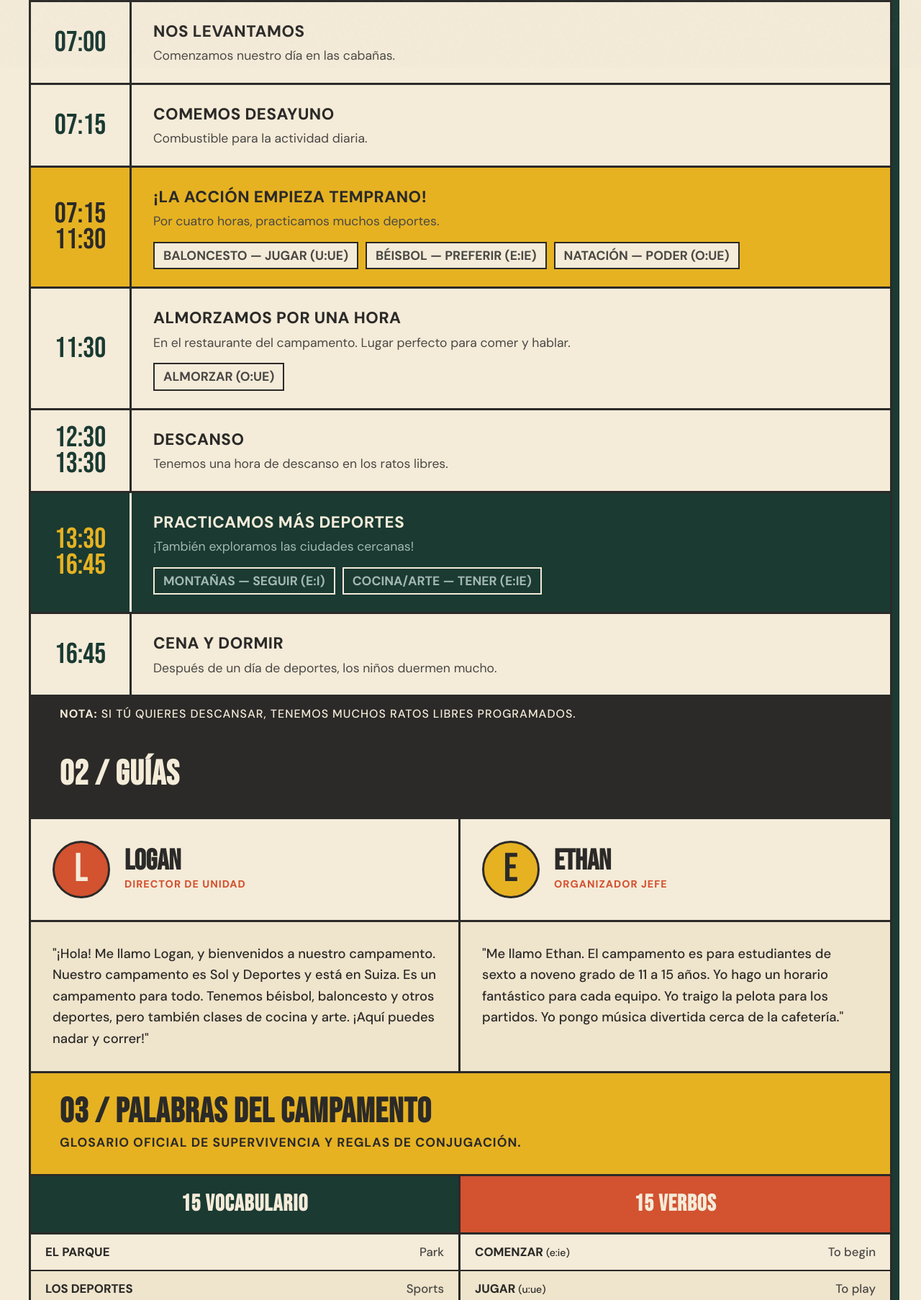
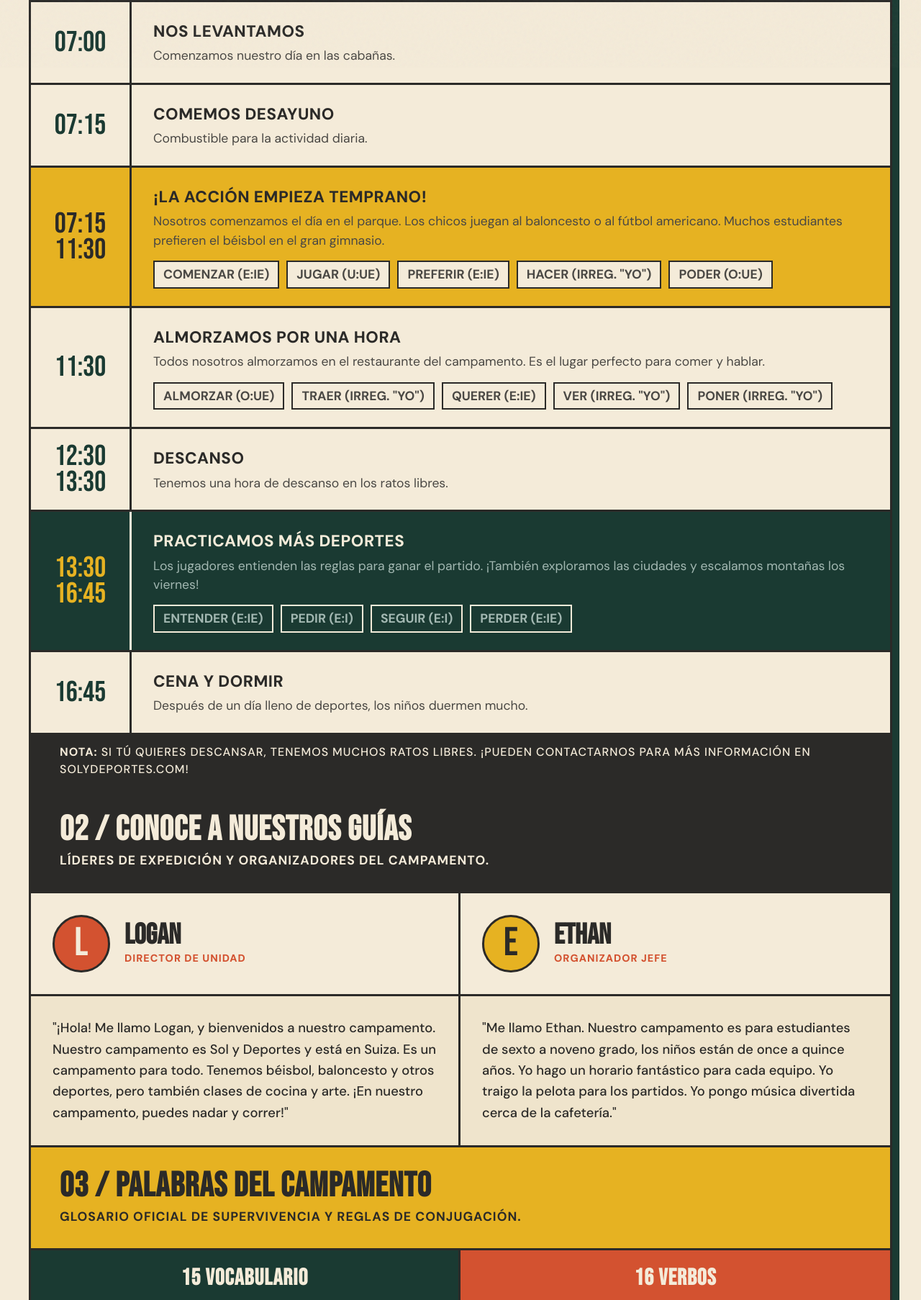
Before and after one commit to hithere1929/spanishproject, a plain HTML site: page index.html in a window 1280 px wide. Shown: the part 706-2512 px from the top of the page at 72% size. Drawn offline with Linux system fonts and the light colour scheme.

Commit message:
Update index.html

```diff
--- a/index.html
+++ b/index.html
@@ -59,11 +59,13 @@
             <div class="time-col">07:15<br>11:30</div>
             <div class="desc-col">
               <strong>¡La acción empieza temprano!</strong>
-              <span>Por cuatro horas, practicamos muchos deportes.</span>
+              <span>Nosotros comenzamos el día en el parque. Los chicos juegan al baloncesto o al fútbol americano. Muchos estudiantes prefieren el béisbol en el gran gimnasio.</span>
               <div class="tag-group">
-                <span class="action-tag">Baloncesto — Jugar (u:ue)</span>
-                <span class="action-tag">Béisbol — Preferir (e:ie)</span>
-                <span class="action-tag">Natación — Poder (o:ue)</span>
+                <span class="action-tag">Comenzar (e:ie)</span>
+                <span class="action-tag">Jugar (u:ue)</span>
+                <span class="action-tag">Preferir (e:ie)</span>
+                <span class="action-tag">Hacer (Irreg. "yo")</span>
+                <span class="action-tag">Poder (o:ue)</span>
               </div>
             </div>
           </div>
@@ -71,8 +73,14 @@
             <div class="time-col">11:30</div>
             <div class="desc-col">
               <strong>Almorzamos por una hora</strong>
-              <span>En el restaurante del campamento. Lugar perfecto para comer y hablar.</span>
-              <div class="tag-group"><span class="action-tag">Almorzar (o:ue)</span></div>
+              <span>Todos nosotros almorzamos en el restaurante del campamento. Es el lugar perfecto para comer y hablar.</span>
+              <div class="tag-group">
+                <span class="action-tag">Almorzar (o:ue)</span>
+                <span class="action-tag">Traer (Irreg. "yo")</span>
+                <span class="action-tag">Querer (e:ie)</span>
+                <span class="action-tag">Ver (Irreg. "yo")</span>
+                <span class="action-tag">Poner (Irreg. "yo")</span>
+              </div>
             </div>
           </div>
           <div class="time-row">
@@ -86,10 +94,12 @@
             <div class="time-col">13:30<br>16:45</div>
             <div class="desc-col">
               <strong>Practicamos más deportes</strong>
-              <span>¡También exploramos las ciudades cercanas!</span>
+              <span>Los jugadores entienden las reglas para ganar el partido. ¡También exploramos las ciudades y escalamos montañas los viernes!</span>
               <div class="tag-group">
-                <span class="action-tag">Montañas — Seguir (e:i)</span>
-                <span class="action-tag">Cocina/Arte — Tener (e:ie)</span>
+                <span class="action-tag">Entender (e:ie)</span>
+                <span class="action-tag">Pedir (e:i)</span>
+                <span class="action-tag">Seguir (e:i)</span>
+                <span class="action-tag">Perder (e:ie)</span>
               </div>
             </div>
           </div>
@@ -97,21 +107,21 @@
             <div class="time-col">16:45</div>
             <div class="desc-col">
               <strong>Cena y Dormir</strong>
-              <span>Después de un día de deportes, los niños duermen mucho.</span>
+              <span>Después de un día lleno de deportes, los niños duermen mucho.</span>
             </div>
           </div>
         </div>
 
         <div class="notice-box">
-          <strong>NOTA:</strong> Si tú quieres descansar, tenemos muchos ratos libres programados.
+          <strong>NOTA:</strong> Si tú quieres descansar, tenemos muchos ratos libres. ¡Pueden contactarnos para más información en SolyDeportes.com!
         </div>
       </section>
 
       <!-- ======== GUÍAS (STAFF) ======== -->
       <section class="field-section guides-card" id="equipo">
         <div class="section-title-block inverted">
-          <h2>02 / Guías</h2>
-          <p></p>
+          <h2>02 / Conoce a Nuestros Guías</h2>
+          <p>Líderes de expedición y organizadores del campamento.</p>
         </div>
 
         <div class="guide-profiles">
@@ -124,7 +134,7 @@
               </div>
             </div>
             <div class="guide-quote">
-              "¡Hola! Me llamo Logan, y bienvenidos a nuestro campamento. Nuestro campamento es Sol y Deportes y está en Suiza. Es un campamento para todo. Tenemos béisbol, baloncesto y otros deportes, pero también clases de cocina y arte. ¡Aquí puedes nadar y correr!"
+              "¡Hola! Me llamo Logan, y bienvenidos a nuestro campamento. Nuestro campamento es Sol y Deportes y está en Suiza. Es un campamento para todo. Tenemos béisbol, baloncesto y otros deportes, pero también clases de cocina y arte. ¡En nuestro campamento, puedes nadar y correr!"
             </div>
           </div>
 
@@ -137,7 +147,7 @@
               </div>
             </div>
             <div class="guide-quote">
-              "Me llamo Ethan. El campamento es para estudiantes de sexto a noveno grado de 11 a 15 años. Yo hago un horario fantástico para cada equipo. Yo traigo la pelota para los partidos. Yo pongo música divertida cerca de la cafetería."
+              "Me llamo Ethan. Nuestro campamento es para estudiantes de sexto a noveno grado, los niños están de once a quince años. Yo hago un horario fantástico para cada equipo. Yo traigo la pelota para los partidos. Yo pongo música divertida cerca de la cafetería."
             </div>
           </div>
         </div>
@@ -176,7 +186,7 @@
 
           <div class="dict-column">
             <div class="col-head bg-terra">
-              <h3>15 Verbos</h3>
+              <h3>16 Verbos</h3>
             </div>
             <div class="vocab-list">
               <div class="vocab-row"><span class="lang-es">Comenzar <small>(e:ie)</small></span> <span class="lang-en">To begin</span></div>
@@ -191,6 +201,7 @@
               <div class="vocab-row"><span class="lang-es">Ver <small>(Irreg. "yo")</small></span> <span class="lang-en">To see</span></div>
               <div class="vocab-row"><span class="lang-es">Poner <small>(Irreg. "yo")</small></span> <span class="lang-en">To put/place</span></div>
               <div class="vocab-row"><span class="lang-es">Entender <small>(e:ie)</small></span> <span class="lang-en">To understand</span></div>
+              <div class="vocab-row"><span class="lang-es">Pedir <small>(e:i)</small></span> <span class="lang-en">To ask for</span></div>
               <div class="vocab-row"><span class="lang-es">Seguir <small>(e:i)</small></span> <span class="lang-en">To follow/continue</span></div>
               <div class="vocab-row"><span class="lang-es">Perder <small>(e:ie)</small></span> <span class="lang-en">To lose</span></div>
               <div class="vocab-row"><span class="lang-es">Dormir <small>(o:ue)</small></span> <span class="lang-en">To sleep</span></div>
```
